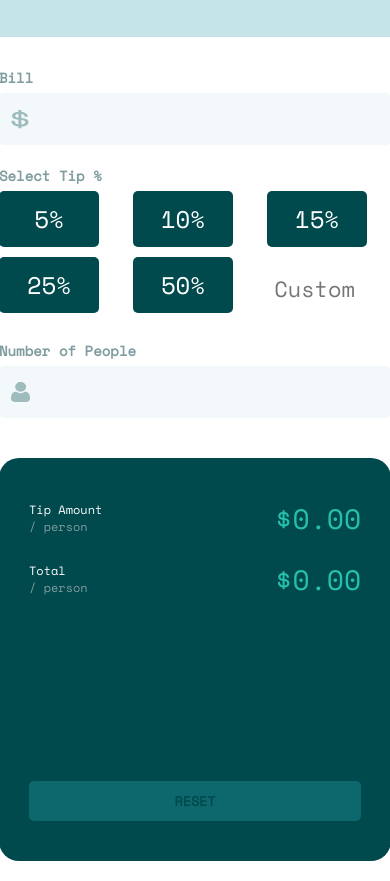
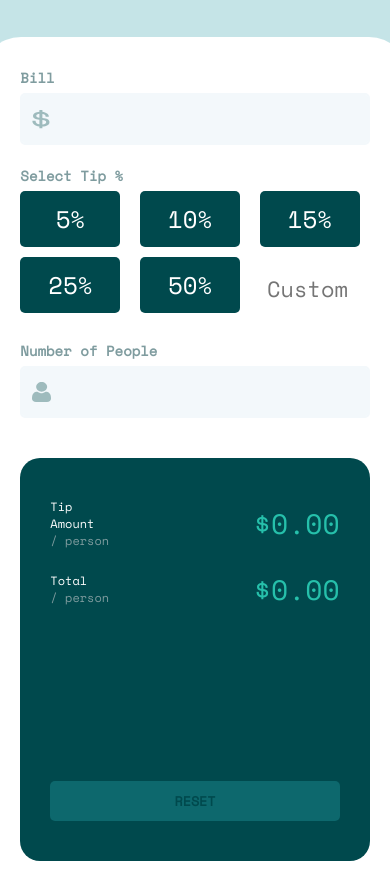
Before and after one commit to romrauq/tip-calculator-app, a plain HTML site: page index.html in a window 390 px wide. Shown: the part 83-964 px from the top of the page. Drawn offline with Linux system fonts and the light colour scheme.

Commit message:
Modified styles.

```diff
--- a/resources/css/styles.css
+++ b/resources/css/styles.css
@@ -219,9 +219,6 @@ label {
 	color: hsl(228, 45%, 44%);
 }
 @media (max-width: 475px) {
-	body {
-		width: 100%;
-	}
 	.logo-container {
 		margin: 30px 0 0 0;
 	}
@@ -229,8 +226,8 @@ label {
 		width: 80px;
 	}
 	.main-application-container {
-		width: 100%;
 		height: 100vh;
+		width: 90%;
 		margin: 0 auto;
 		flex-direction: column;
 		border-radius: 40px 40px 0 0;
@@ -243,7 +240,6 @@ label {
 		width: 90%;
 		margin: 0 auto;
 		border-radius: 20px;
-		background-color: ;
 	}
 	label {
 		font-size: 14px;
```
